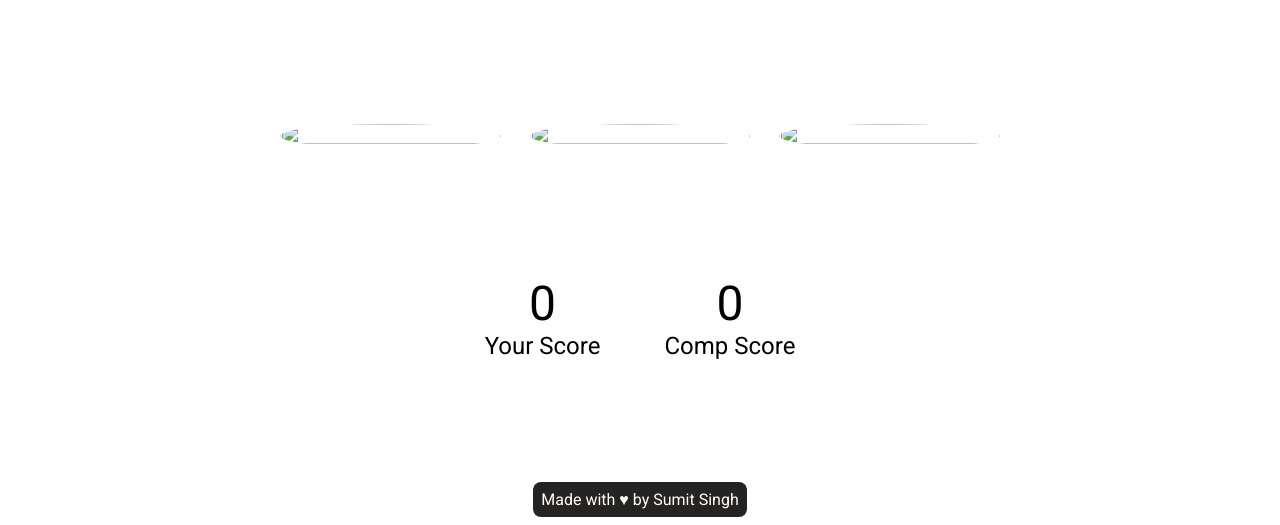
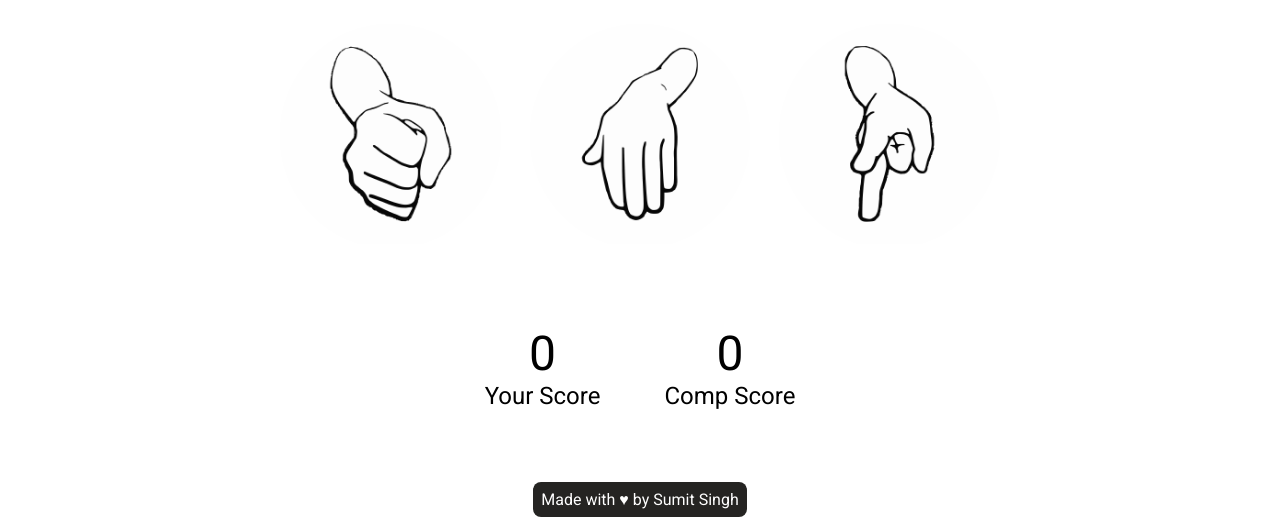
Before and after one commit to SumitSingh97/Rock-Paper-Scissors-Game, a plain HTML site: page index.html in a window 1280 px wide. Shown: the part 275-800 px from the top of the page. Drawn offline with Linux system fonts and the light colour scheme; the site is published under a folder, as on GitHub Pages, so addresses that start at the root find nothing.

Commit message:
Fixed choices image section

```diff
--- a/index.html
+++ b/index.html
@@ -27,13 +27,13 @@
 
     <div class="choices">
       <div class="choice" id="rock">
-        <img src="/Resources/rock.png" />
+        <img src="Resources/rock.png" />
       </div>
       <div class="choice" id="paper">
-        <img src="/Resources/paper.png" />
+        <img src="Resources/paper.png" />
       </div>
       <div class="choice" id="scissor">
-        <img src="/Resources/scissor.png" />
+        <img src="Resources/scissor.png" />
       </div>
     </div>
 
```
